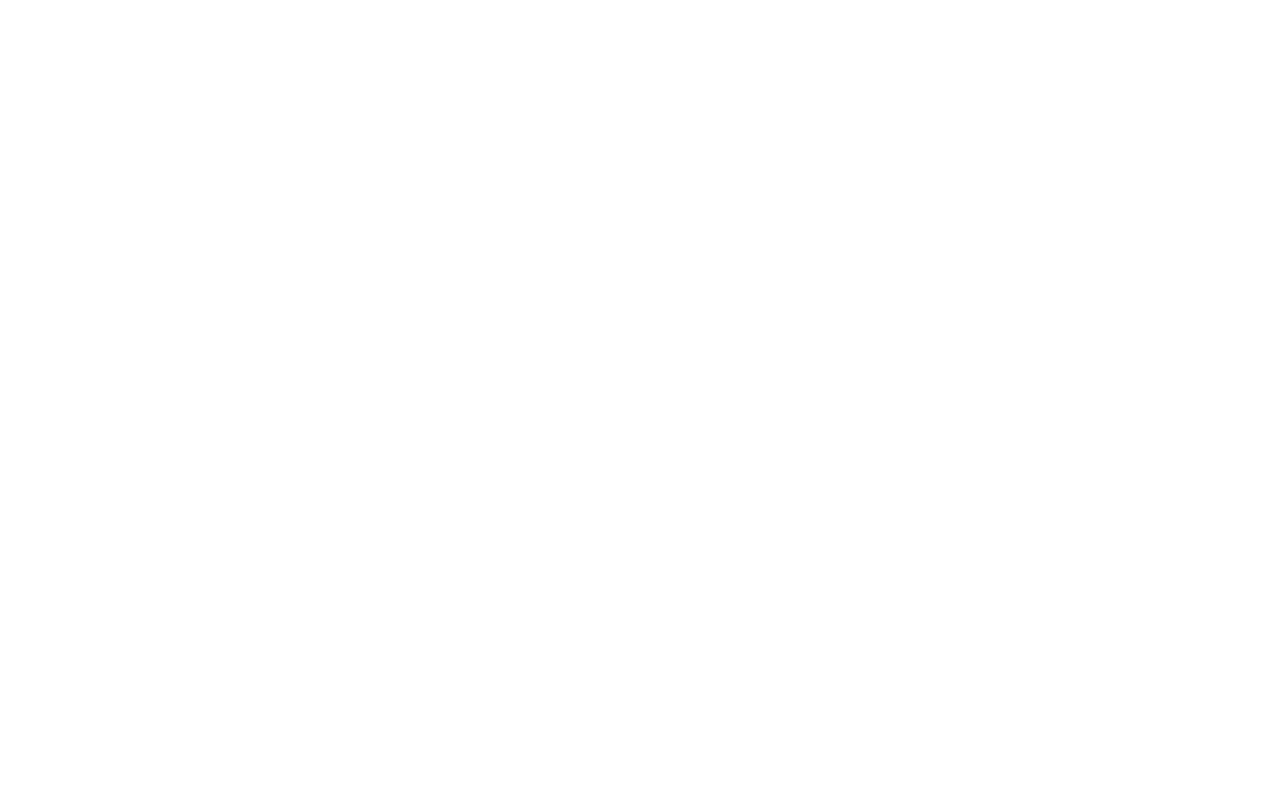
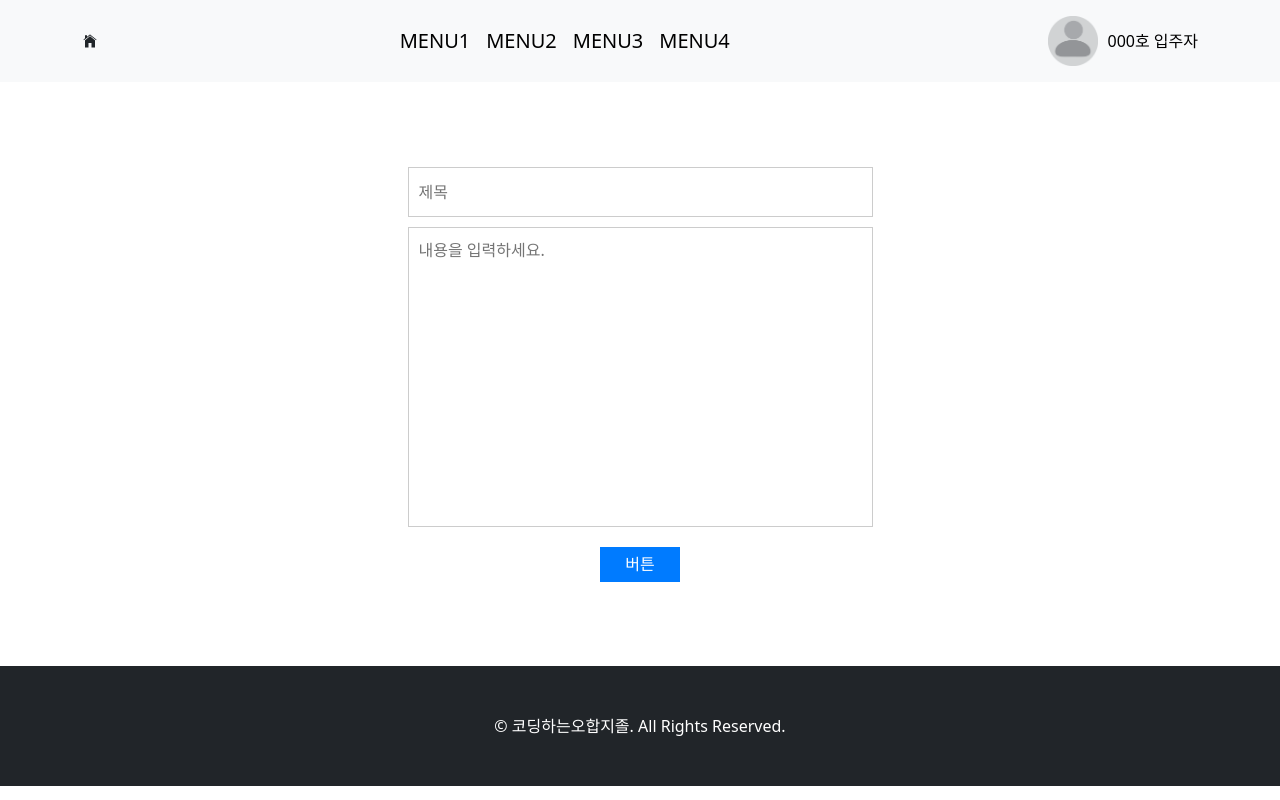
Before and after one commit to Mabinum/HomeConnect, a React (Create React App) app: page /foodmain in a window 1280 px wide. Before the commit this address had no page. Built offline with nearby package versions, Linux system fonts and the light colour scheme.

Commit message:
24.06.23

```diff
--- a/src/App.js
+++ b/src/App.js
@@ -13,6 +13,8 @@
 import SignUp from './pages/SignUp';
 import HealthList from './features/health/HealthList';
 import Health from './features/health/Health';
+import Foodmain from "./features/food/Foodmain";
+import FoodList from './features/food/FoodList';
 
 const GlobalStyle = createGlobalStyle`
 
@@ -46,8 +48,12 @@
             <Route path='mypage' element={<MyPage/>}/>
             <Route path='list' element={<HealthList/>}/>
             <Route path='dd' element={<Health/>}/>
+            <Route path='foodmain' element={<Foodmain />}/>
+            <Route path='foodlist' element={<FoodList />}/>
+
             {/* 나중에 메뉴바에 해당하는 것들 수정하기 */}
             {/* <Route path='menu/:menuID' element={<MenuDetail/>}/> */}
+
             {/* 나중에 params로 아이디에 맞는 메뉴화면 나오도록 하기 */}
             {/* <Route path='health' element={<Health/>}/> */}
           </Route>
--- a/src/features/board/boardSlice.js
+++ b/src/features/board/boardSlice.js
@@ -1,14 +1,7 @@
 import { createSlice } from "@reduxjs/toolkit";
-import Health from "../health/Health";
 
 const initialState = {
-  foodList: [
-    {
-      id:'',
-      title: '',
-      content: '',
-    }
-  ],
+  foodList: [],
   healthList: [
     {
       id:'',
@@ -22,8 +15,13 @@
   name: 'board',
   initialState,
   reducers: {
-    Food: (state, actions) => {
-
+    Food: (state, action) => {
+      state.foodList.push({
+        id: action.payload.id,
+        title: action.payload.title,
+        content: action.payload.content,
+        date: action.payload.date
+      });
     },
 
     Health: (state, actions) => {
@@ -32,8 +30,10 @@
   }
 });
 
-export const {} = boardSlice.actions;
+export const {
+  Food
+} = boardSlice.actions;
 
-export const selectBoardSlice = state => state.cart.cartList;
+export const selectBoardSlice = state => state.board.foodList;
 
 export default boardSlice.reducer;
--- /dev/null
+++ b/src/features/food/FoodList.jsx
@@ -0,0 +1,34 @@
+import React from 'react';
+import { Table } from 'react-bootstrap';
+import { useSelector } from 'react-redux';
+import { selectBoardSlice } from '../board/boardSlice'; // boardSlice에서 foodList를 선택하는 selector 가져오기
+
+function FoodList() {
+    const foodList = useSelector(selectBoardSlice); // Redux store에서 foodList 가져오기
+
+    return (
+        <Table hover>
+            <thead>
+                <tr>
+                    <th>게시물 번호</th>
+                    <th>제목</th>
+                    <th>작성자</th>
+                    <th>등록일</th>
+                </tr>
+            </thead>
+            <tbody>
+                {foodList.map((post, index) => (
+                    <tr key={post.id}>
+                        <td>{index + 1}</td>
+                        <td>{post.title}</td>
+                        {/* 작성자 이름칸은 임시로 저장 */}
+                        <td>작성자 이름</td>
+                        <td>{post.date}</td>
+                    </tr>
+                ))}
+            </tbody>
+        </Table>
+    );
+}
+
+export default FoodList;
--- a/src/features/food/Foodmain.jsx
+++ b/src/features/food/Foodmain.jsx
@@ -1,13 +1,15 @@
 import React, { useState } from "react";
 import Styled from "styled-components";
 import { Outlet, useNavigate } from "react-router-dom";
+import { useDispatch } from "react-redux";
+import { Food } from "../board/boardSlice";
 
 const FoodForm = Styled.form`
   display: flex;
   flex-direction: column;
   align-items: center;
   justify-content: center;
-  height: 100vh; /* 화면 전체 높이를 차지하도록 설정 */
+  height: 73vh; // 화면 전체 높이를 차지하도록 설정
 `;
 
 const FoodHeader = Styled.input`
@@ -45,35 +47,66 @@
 `;
 
 function Foodmain() {
-  const [inputValue, setInputValue] = useState("");
+  const [title, setTitle] = useState("");
+  const [content, setContent] = useState("");
+  const dispatch = useDispatch();
   const navigate = useNavigate();
 
   const handleChange = (e) => {
-    const value = e.target.value;
-    // 최대 28자까지 입력할 수 있도록 제한
-    if (value.length <= 28) {
-      setInputValue(value);
+    const { name, value } = e.target;
+    if (name === "title") {
+      setTitle(value);
+    } else if (name === "content") {
+      setContent(value);
     }
   };
 
   const handleSubmit = (e) => {
     e.preventDefault();
-    // 여기서 form 데이터를 처리하거나 다음 단계로 이동할 수 있습니다.
-    navigate('/some-route'); // 예시: 다른 경로로 이동하는 방법
+
+    if (title.trim() === "" || content.trim() === "") {
+      alert("제목과 내용을 모두 입력해주세요.");
+      return;
+    }
+
+    // 현재 날짜를 가져오는 부분
+    const currentDate = new Date();
+    const formattedDate = `${currentDate.getFullYear()}-${
+      currentDate.getMonth() + 1
+    }-${currentDate.getDate()}`;
+
+    // Redux에 액션 디스패치
+    dispatch(Food({
+      id: Date.now(),
+      title,
+      content,
+      date: formattedDate
+    }));
+
+    // 폼 초기화
+    setTitle("");
+    setContent("");
+
+    // 다음 경로로 이동
+    navigate('/foodlist');
   };
 
   return (
-    <FoodForm onSubmit={handleSubmit}>
+    <FoodForm onSubmit={handleSubmit} >
       <FoodHeader
         type="text"
+        name="title"
         placeholder="제목"
-        value={inputValue}
+        value={title}
         onChange={handleChange}
         required
       />
       <FoodBoard
-        placeholder="내용을 입력하세요."
-        required
+         name="content"
+         placeholder="내용을 입력하세요."
+         value={content}
+         onChange={handleChange}
+         required
       />
       <FoodButton type="submit">버튼</FoodButton>
       <Outlet />
@@ -82,3 +115,18 @@
 }
 
 export default Foodmain;
+
+// const handleSubmit = (e) => {
+//   e.preventDefault();
+
+//   const currentDate = new Date().toISOString(); // 현재 날짜를 ISO 형식으로 변환
+//   dispatch(Food({
+//     id: Date.now(),
+//     title,
+//     content,
+//     date: currentDate
+//   }));
+
+//   setInputValue(''); // 입력 필드 초기화
+//   navigate('/foodlist');
+// };
```
Also changed, not shown: src/features/board/store.js (added, +9 -0 lines), 1 other file (tests, documents, lock files or other folders).
